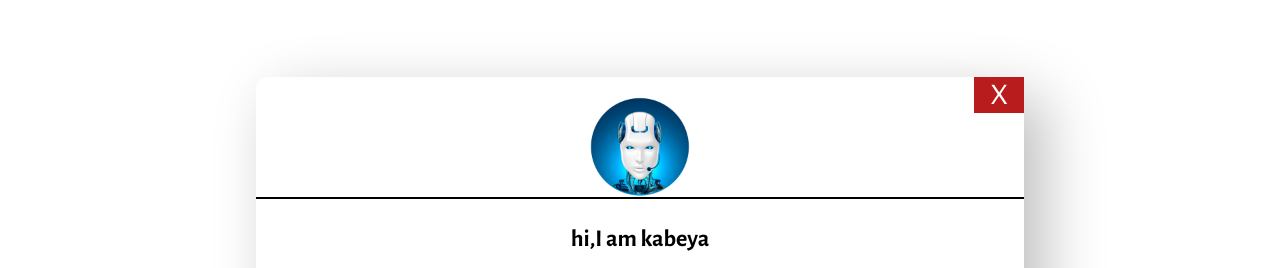
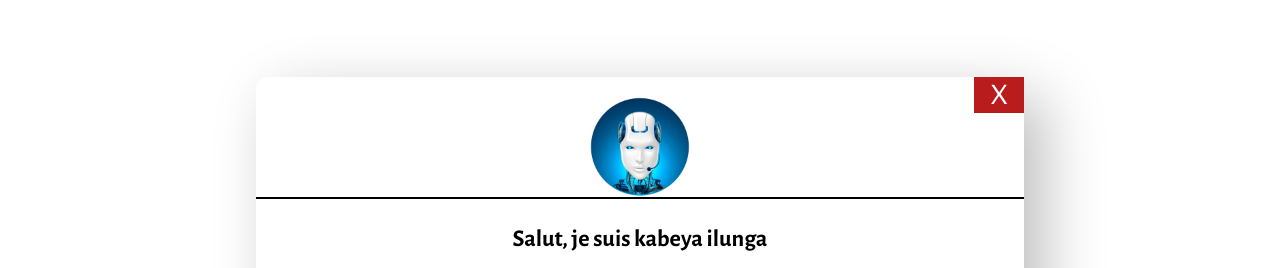
Before and after one commit to Kabeya243/intellibot, a website built with Vite: page client/index.html in a window 1280 px wide. Shown: the part 73-341 px from the top of the page. Built offline with nearby package versions, Linux system fonts and the light colour scheme.

Commit message:
modify my name

```diff
--- a/client/index.html
+++ b/client/index.html
@@ -18,7 +18,7 @@
         </div>
         <div class="">
           <p class="text-center text-2xl font-bold pt-6">
-            hi,I am kabeya</p>
+            Salut, je suis kabeya ilunga</p>
           <p class="px-4 font-semibold mt-4">
             "Découvrez Intellibot, votre nouvel assistant conversationnel intelligent.
              Posez-lui toutes vos questions sur vos devoirs,
```
